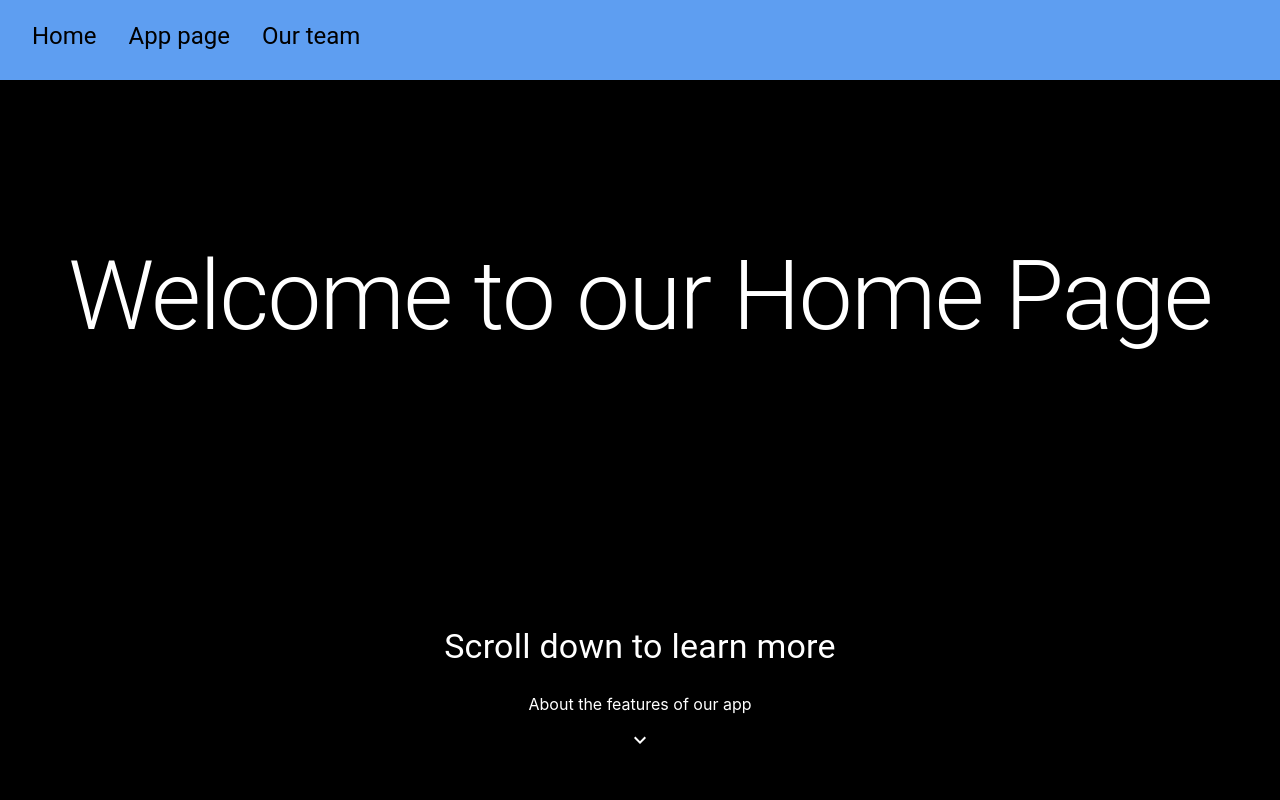
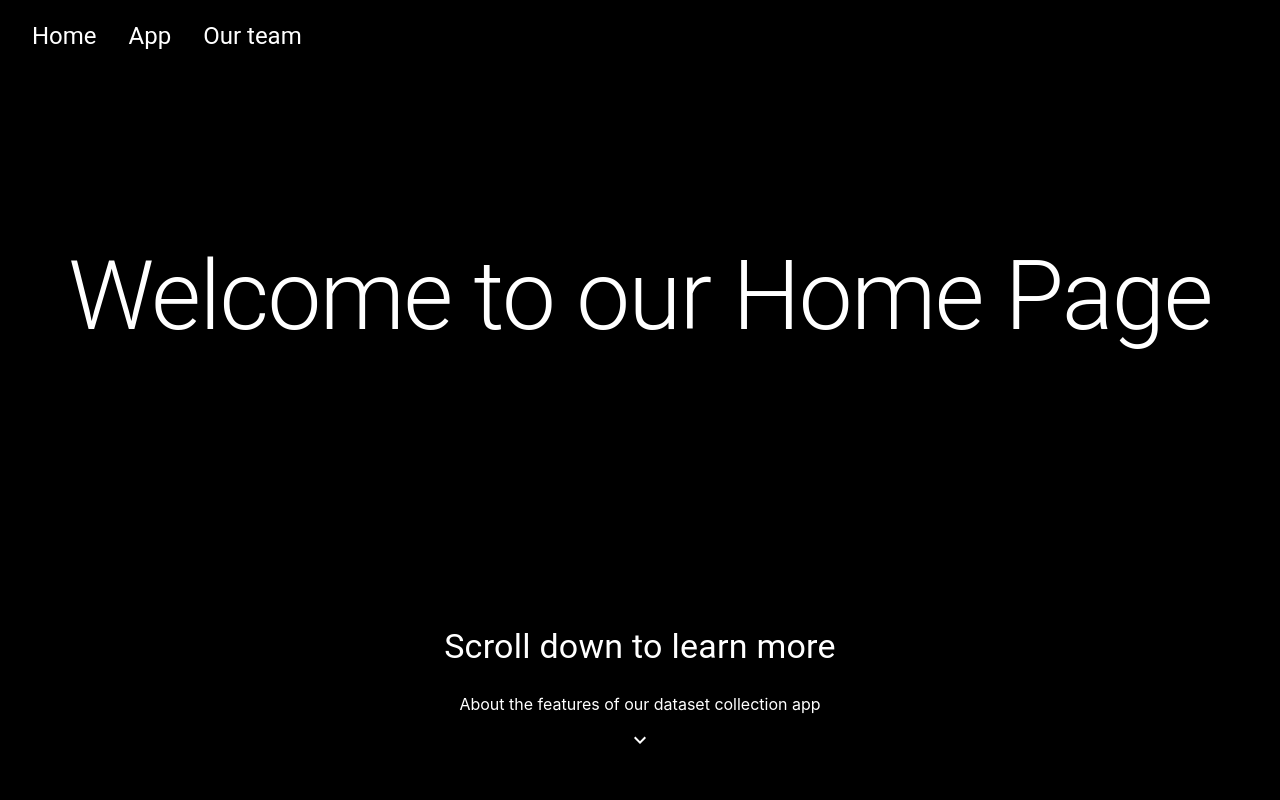
Before and after one commit to Ferayddi/ProjectComp4651, a React (Vite) app in the folder front-end/: page / in a window 1280 px wide. Shown: the top 800 px of the page. Built offline with nearby package versions, Linux system fonts and the light colour scheme.

Commit message:
Design progress

```diff
--- a/front-end/src/Home/HomePage.jsx
+++ b/front-end/src/Home/HomePage.jsx
@@ -26,23 +26,23 @@ const HomePage = () => {
             <Typography variant="h4" gutterBottom>
               Scroll down to learn more
             </Typography>
-            <p>About the features of our app</p>
+            <p>About the features of our dataset collection app</p>
             <ExpandMoreIcon />
           </div>
         </div>
 
         <Spacer height="5em" />
 
-        <div className="flex flex-col w-full relative z-0">
-          <Spacer height="5em" />
-          <Wave fill='#5e9ef1'
+        <div className="flex flex-col w-full relative z-0 overflow-visible">
+          <Spacer height="10em" />
+          <Wave fill='#5e9ef1' className="overflow-y-visible flex"
           paused={false}
           style={{
             position: 'absolute',   // Use 'fixed' to position it relative to the viewport
-            top: 0,              // Align the top edge with the top of the viewport
+            top: "10%",              // Align the top edge with the top of the viewport
             left: 0,             // Align the left edge with the left side of the viewport
             width: '100%',      // Set width to 100% of the viewport width width: '100vw'
-            height: '100%',
+            height: '90%',
             // height: '100vh',     // Set height to 100% of the viewport height
             display: 'flex',
             zIndex: -1           // Optional: use a negative z-index if it should go behind other content
@@ -54,6 +54,26 @@ const HomePage = () => {
             points: 3
           }}
           />
+          <Wave fill='#5e9ef1' className="opacity-35"
+          paused={false}
+          style={{
+            position: 'absolute',   // Use 'fixed' to position it relative to the viewport
+            top: "10%",              // Align the top edge with the top of the viewport
+            left: 0,             // Align the left edge with the left side of the viewport
+            width: '100%',      // Set width to 100% of the viewport width width: '100vw'
+            height: '90%',
+            // height: '100vh',     // Set height to 100% of the viewport height
+            display: 'flex',
+            zIndex: -1           // Optional: use a negative z-index if it should go behind other content
+          }}
+          options={{
+            height: 20,
+            amplitude: 30,  //20
+            speed: 0.40,   //0.15
+            points: 4
+          }}
+          />
+
           <div className="flex flex-row w-full justify-center gap-8">
             <CollectionsBookmarkTwoToneIcon fontSize="large" />
             <CalculateTwoToneIcon fontSize="large"/>
--- a/front-end/src/Layout/Layout.jsx
+++ b/front-end/src/Layout/Layout.jsx
@@ -6,19 +6,19 @@ import Footer from '../General/components/Footer.jsx';
 const Layout = () => {
   return (
     <div className="w-full">
-        <div className="w-full py-5 px-8 bg-our-blue">
+        <div className="w-full py-5 px-8 bg-black">
             <nav className="flex flex-row text-xl w-full justify-content-end gap-8">
-                <Link className="text-black" to="/">
+                <Link className="text-white" to="/">
                     <Typography variant="h5" gutterBottom>
                         Home
                     </Typography>
                 </Link>
-                <Link className="text-black" to="/app">
+                <Link className="text-white" to="/app">
                     <Typography variant="h5" gutterBottom>
-                        App page
+                        App
                     </Typography>
                 </Link>
-                <Link className="text-black" to="/team">
+                <Link className="text-white" to="/team">
                     <Typography variant="h5" gutterBottom>
                         Our team
                     </Typography>
```
